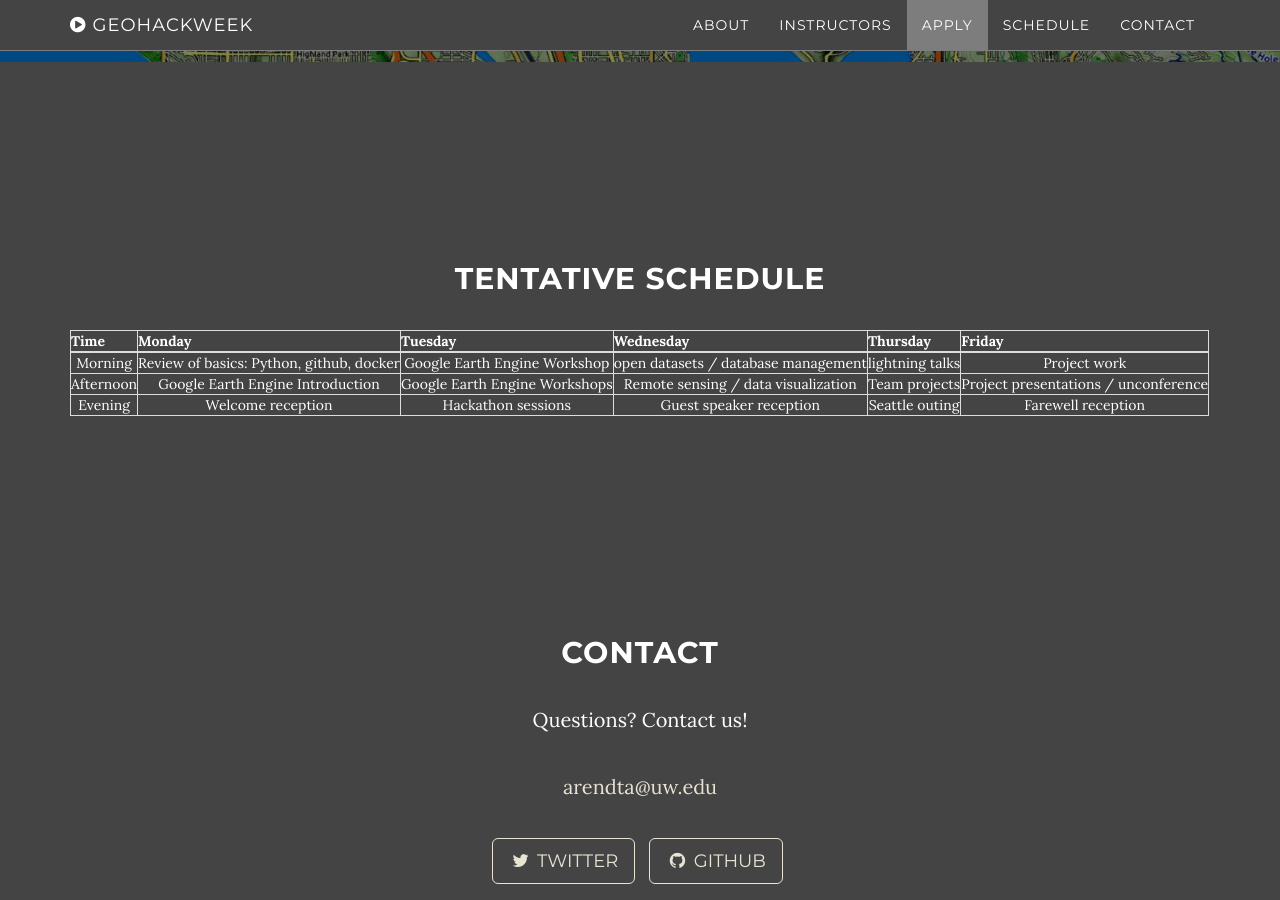
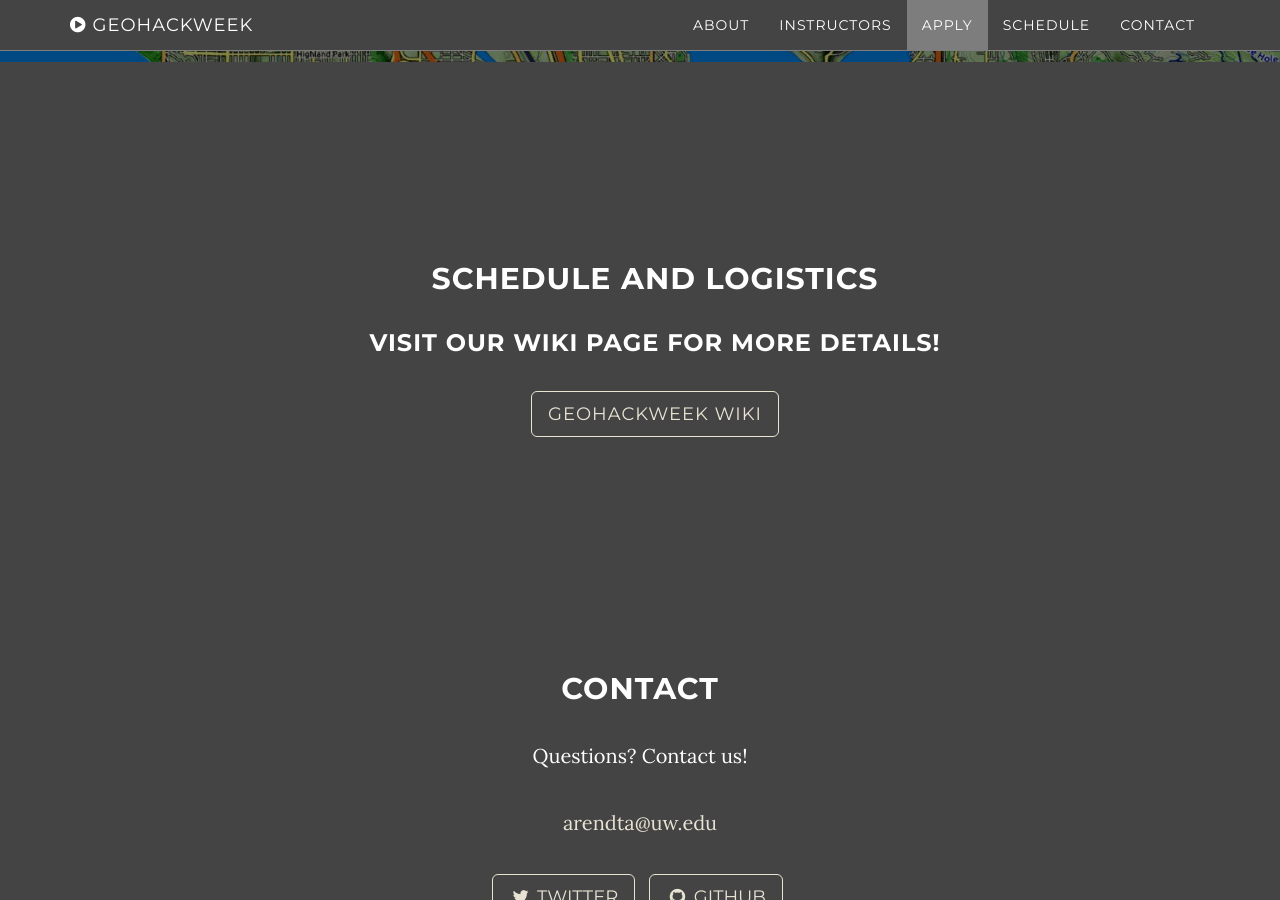
Before and after one commit to geohackweek/geohackweek.github.io, a Jekyll site: the page built from index.html, in a window 1280 px wide and 900 px high, scrolled down 3100 px. Built offline with Jekyll 4.4.1, drawn with Linux system fonts in a browser that asks for light colours.

Commit message:
replace table with link to wiki

```diff
--- a/_includes/schedule.html
+++ b/_includes/schedule.html
@@ -1,45 +1,10 @@
     <!-- About Section -->
     <section id="schedule" class="container content-section text-center">
-      <div class="table">
-        <h2>Tentative schedule</h2>
-        <p></p>
-      <table class="table-bordered">
-        <thead align="center">
-      <tr align="center">
-        <th align="center">Time</th>
-        <th align="center">Monday</th>
-        <th align="center">Tuesday</th>
-        <th align="center">Wednesday</th>
-        <th align="center">Thursday</th>
-        <th align="center">Friday</th>
-      </tr>
-    </thead>
-    <tbody>
-      <tr>
-        <td>Morning</td>
-        <td>Review of basics: Python, github, docker</td>
-        <td>Google Earth Engine Workshop</td>
-        <td>open datasets / database management</td>
-        <td>lightning talks</td>
-        <td>Project work</td>
-      </tr>
-      <tr>
-        <td>Afternoon</td>
-        <td>Google Earth Engine Introduction</td>
-        <td>Google Earth Engine Workshops</td>
-        <td>Remote sensing / data visualization</td>
-        <td>Team projects</td>
-        <td>Project presentations / unconference</td>
-      </tr>
-      <tr>
-        <td>Evening</td>
-        <td>Welcome reception</td>
-        <td>Hackathon sessions</td>
-        <td>Guest speaker reception</td>
-        <td>Seattle outing</td>
-        <td>Farewell reception</td>
-      </tr>
-    </tbody>
-  </table>
-</div>
-    </section>
+        <div class="container">
+            <div class="col-lg-8 col-lg-offset-2">
+                <h2>Schedule and Logistics</h2>
+                <h3>Visit our wiki page for more details!</h3>
+                <h3><a href="https://github.com/geohackweek/geohackweek.github.io/wiki" class="btn btn-default btn-lg">Geohackweek wiki</a></h3>
+            </div>
+        </div>
+   </section>
```
